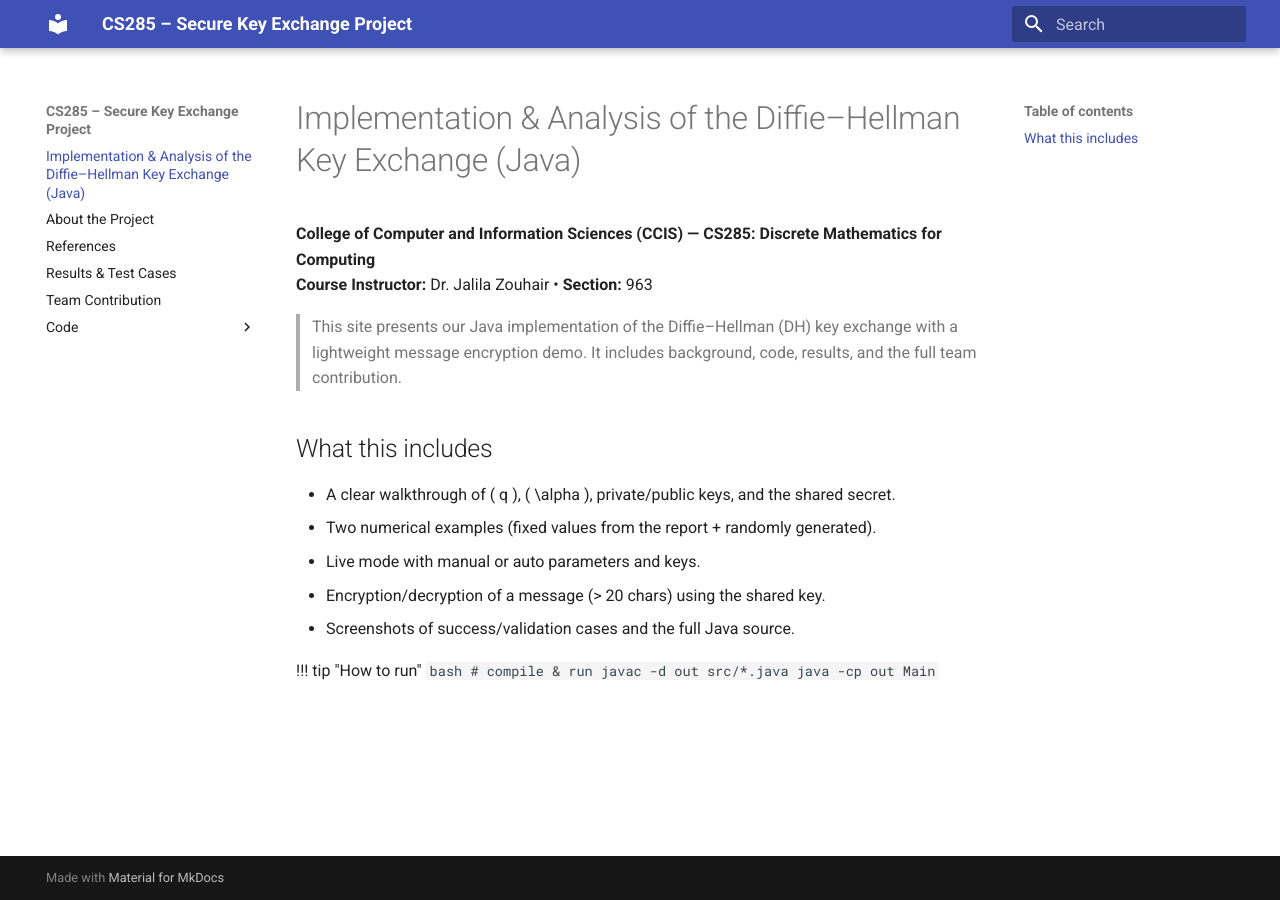
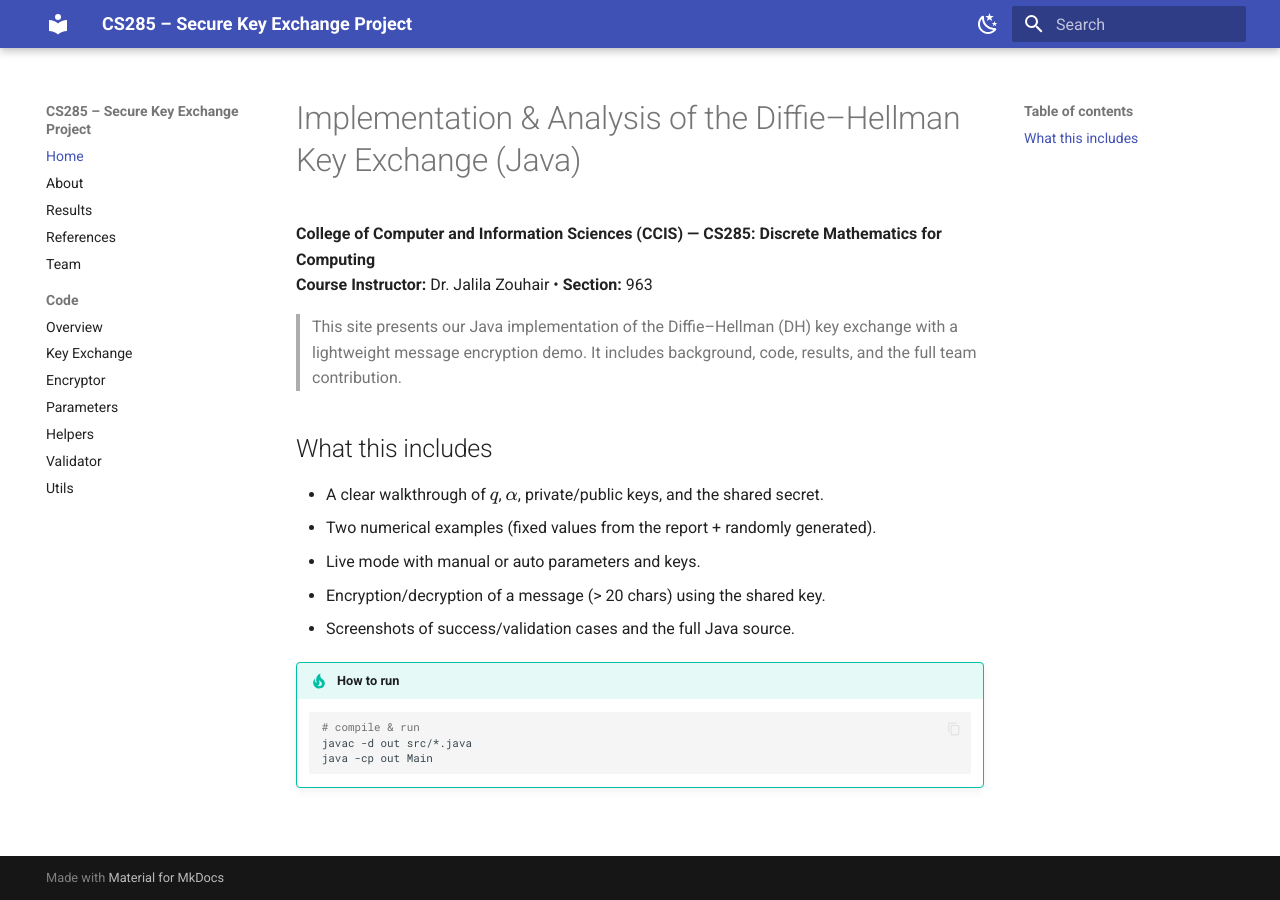
Before and after one commit to Shoug-Alomran/CS285-CryptographyProject, an MkDocs documentation site: the page built from docs/index.md, in a window 1280 px wide. Built offline with MkDocs 1.6.1 and Material for MkDocs 9.7.7, drawn with Linux system fonts in a browser that asks for light colours.

Commit message:
Enhance MkDocs: enable MathJax rendering and add light/dark mode toggle

```diff
--- a/mkdocs.yml
+++ b/mkdocs.yml
@@ -1,3 +1,55 @@
 site_name: CS285 – Secure Key Exchange Project
+site_description: Java implementation, docs, results, and team credits
+site_url: https://shoug-alomran.github.io/CS285-CryptographyProject/
+
 theme:
   name: material
+  language: en
+  features:
+    - navigation.top
+    - navigation.sections
+    - content.code.copy
+  palette:
+    - media: "(prefers-color-scheme: light)"
+      scheme: default
+      primary: indigo
+      accent: indigo
+      toggle:
+        icon: material/weather-night
+        name: Switch to dark mode
+    - media: "(prefers-color-scheme: dark)"
+      scheme: slate
+      primary: indigo
+      accent: indigo
+      toggle:
+        icon: material/white-balance-sunny
+        name: Switch to light mode
+
+nav:
+  - Home: index.md
+  - About: about.md
+  - Results: results.md
+  - References: references.md
+  - Team: team.md
+  - Code:
+      - Overview: code/main.md
+      - Key Exchange: code/keyexchange.md
+      - Encryptor: code/encryptor.md
+      - Parameters: code/parameters.md
+      - Helpers: code/helpers.md
+      - Validator: code/validator.md
+      - Utils: code/utils.md
+
+markdown_extensions:
+  - markdown.extensions.admonition
+  - markdown.extensions.toc:
+      permalink: true
+  - pymdownx.highlight
+  - pymdownx.superfences
+  - pymdownx.inlinehilite
+  - pymdownx.arithmatex:
+      generic: true
+
+extra_javascript:
+  - https://polyfill.io/v3/polyfill.min.js?features=es6
+  - https://cdn.jsdelivr.net/npm/mathjax@3/es5/tex-mml-chtml.js
```
